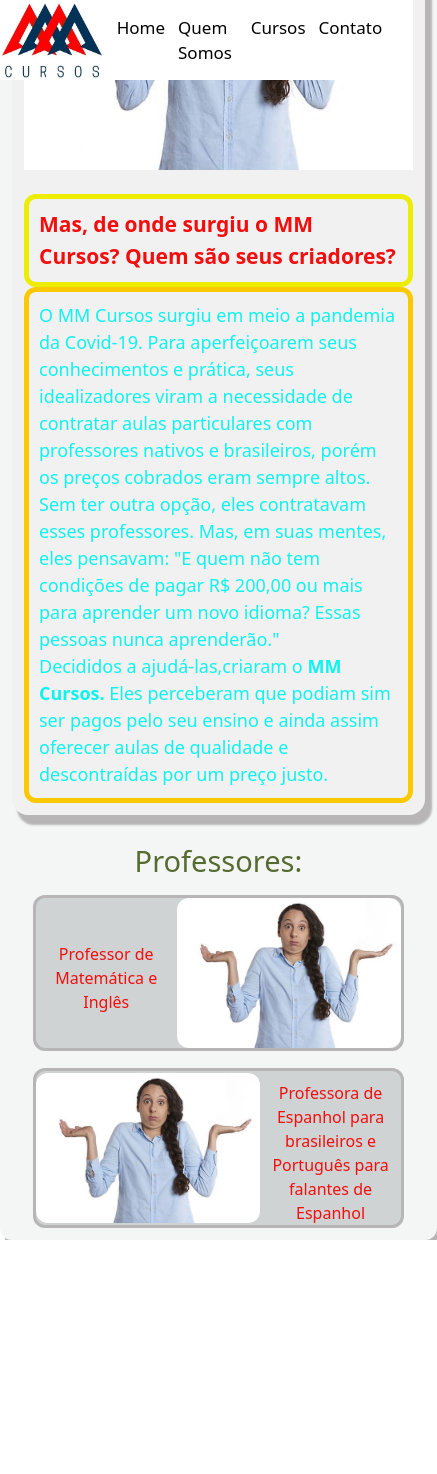
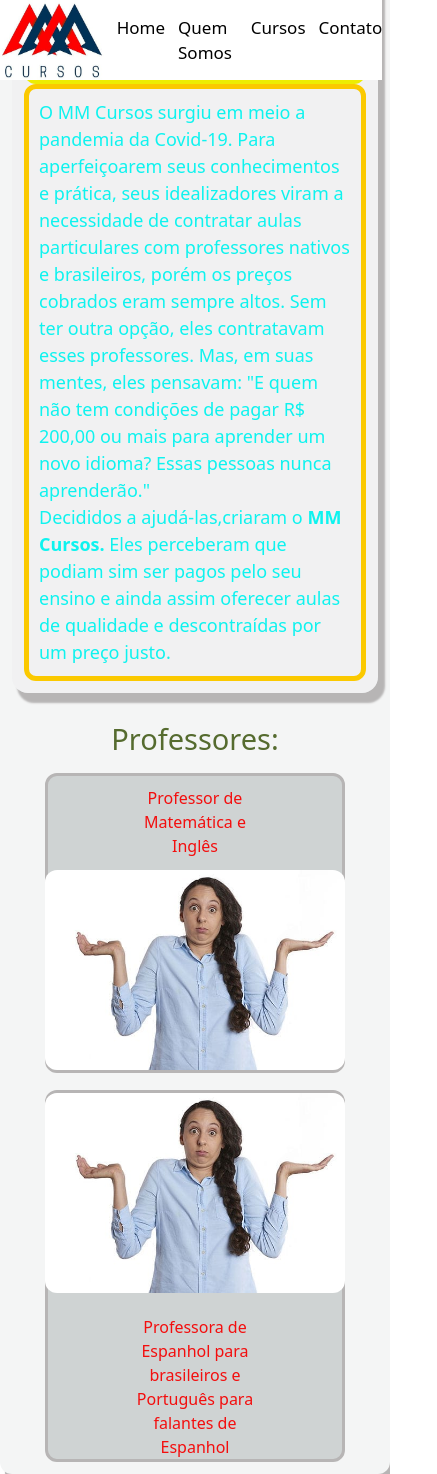
Before and after one commit to Diogobispopereira/mm-curso, a React (Vite) app: page /quemSomos in a window 390 px wide. Shown: the whole page, 437 px wide, since content can reach past the window. Before the commit the page ends 1240 px from the top, so only its background shows below. Built offline with nearby package versions, Linux system fonts and the light colour scheme.

Commit message:
atualizaçao

```diff
--- a/src/Componentes/LinkRouter/Rotas/QuemSomos/quemSomos.module.css
+++ b/src/Componentes/LinkRouter/Rotas/QuemSomos/quemSomos.module.css
@@ -153,10 +153,19 @@
             gap: 17px 0px
         }
         .professoresQuadro{
-            width: 90%;
+            width: 94%;
         }
   }
   @media screen and (max-width: 470px) {
+    .professoresContainer{
+        align-items: center;
+    }
+    .professoresQuadro{
+        width: 82%;
+        margin: 0;
+        flex-direction: column;
+        gap: 12px;
+    }
     .quemSomosContainer{
         width: 100%;
     }
```
